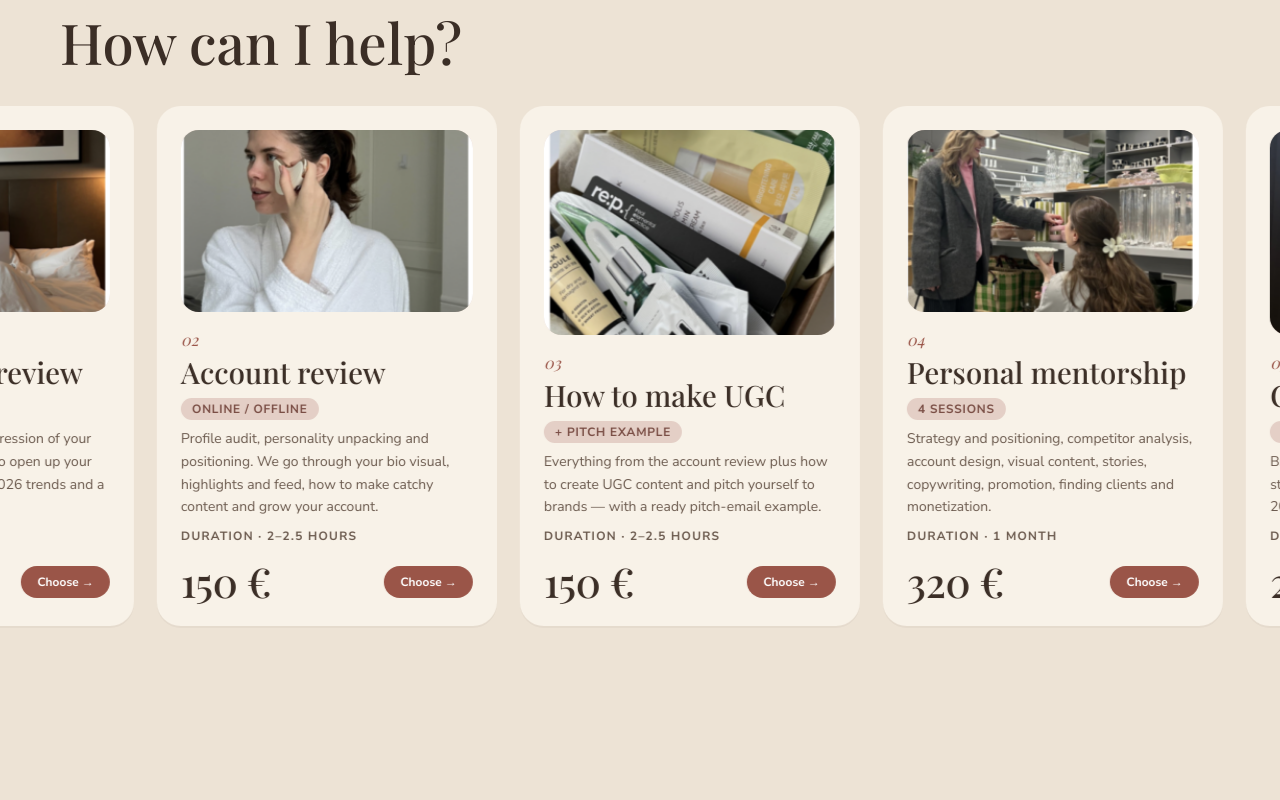
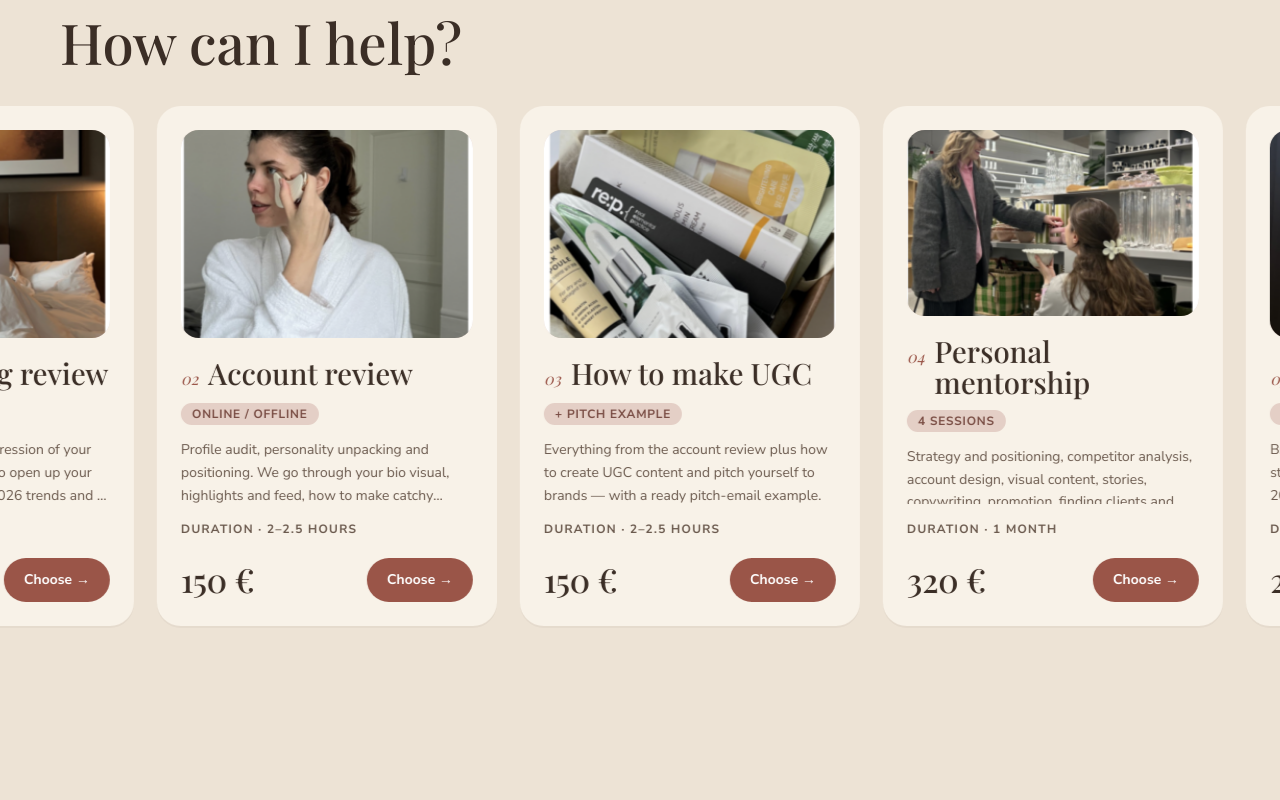
Before and after one commit to wiselab-group/eleonora.ee, a Next.js app: page / in a window 1280 px wide. Shown: the part 880-1680 px from the top of the page. Built offline with nearby package versions, Linux system fonts and the light colour scheme.

Commit message:
style(services): tighten card rhythm, fix youtube cta color

```diff
--- a/src/components/sections/ServiceCard.tsx
+++ b/src/components/sections/ServiceCard.tsx
@@ -38,13 +38,13 @@ export function ServiceCard({
   );
 
   const price = (
-    <div className="font-(family-name:--font-display) font-medium text-[clamp(26px,3.2vw,44px)] leading-none tracking-[-0.01em]">
+    <div className="font-(family-name:--font-display) font-medium text-[clamp(22px,2.6vw,36px)] leading-none tracking-[-0.01em] whitespace-nowrap">
       {service.price}
     </div>
   );
 
   const ctaPill = (
-    <div className="inline-flex items-center gap-1.5 shrink-0 text-xs font-bold text-white bg-(--color-accent-text) rounded-full px-4 py-2">
+    <div className="inline-flex items-center justify-center gap-1.5 shrink-0 text-sm font-bold text-white bg-(--color-accent-text) rounded-full px-5 py-3">
       {choose} →
     </div>
   );
@@ -57,7 +57,7 @@ export function ServiceCard({
         rel="noopener noreferrer"
         className="group flex flex-col h-full max-h-[min(520px,calc(100dvh-var(--services-title-space)))] w-[min(78vw,340px)] bg-(--color-surface) rounded-3xl p-5 sm:p-6 no-underline text-inherit shadow-[0_2px_0_rgba(59,46,38,0.04)] transition-shadow duration-250 ease-(--ease-transition) hover:shadow-[0_22px_44px_rgba(59,46,38,0.12)]"
       >
-        <div className="aspect-4/3 overflow-hidden rounded-[18px] bg-(--color-tag-bg) relative mb-4">
+        <div className="aspect-4/3 overflow-hidden rounded-[18px] bg-(--color-tag-bg) relative mb-5">
           <Image
             src={image}
             alt={imageAlt}
@@ -67,18 +67,20 @@ export function ServiceCard({
             placeholder="blur"
           />
         </div>
-        <div className="mb-1">{numBadge}</div>
-        <h3 className="font-(family-name:--font-display) font-medium text-(length:--text-title) leading-[1.05] m-0 mb-2">
-          {service.title}
-        </h3>
-        <div className="mb-2">{tag}</div>
-        <p className="text-[clamp(13px,1.1vw,14px)] leading-relaxed text-(--color-text-faint) mb-2">
+        <div className="flex items-baseline gap-2.5 mb-2.5">
+          {numBadge}
+          <h3 className="font-(family-name:--font-display) font-medium text-(length:--text-title) leading-[1.05] m-0">
+            {service.title}
+          </h3>
+        </div>
+        <div className="mb-3.5">{tag}</div>
+        <p className="text-[clamp(13px,1.1vw,14px)] leading-relaxed text-(--color-text-faint) line-clamp-3 mb-4">
           {service.desc}
         </p>
         <span className="text-(length:--text-label) font-bold tracking-[0.1em] uppercase text-(--color-text-faint)">
           {duration} · {service.dur}
         </span>
-        <div className="mt-auto pt-4 flex items-center justify-between gap-3">
+        <div className="mt-auto pt-5 flex flex-wrap items-center justify-between gap-3">
           {price}
           {ctaPill}
         </div>
--- a/src/components/sections/Shorts.tsx
+++ b/src/components/sections/Shorts.tsx
@@ -35,7 +35,7 @@ export function Shorts() {
           href={YOUTUBE_CHANNEL_URL}
           target="_blank"
           rel="noopener noreferrer"
-          className="no-underline text-sm font-bold text-white bg-(--color-accent-text) rounded-full px-5.5 py-2.75 transition-opacity duration-250 ease-(--ease-transition) hover:opacity-88 active:opacity-75 whitespace-nowrap justify-self-start md:justify-self-end"
+          className="no-underline text-sm font-bold text-white bg-(--color-dark) rounded-full px-5.5 py-2.75 transition-opacity duration-250 ease-(--ease-transition) hover:opacity-88 active:opacity-75 whitespace-nowrap justify-self-start md:justify-self-end"
         >
           {t.shortsCta} →
         </a>
```
